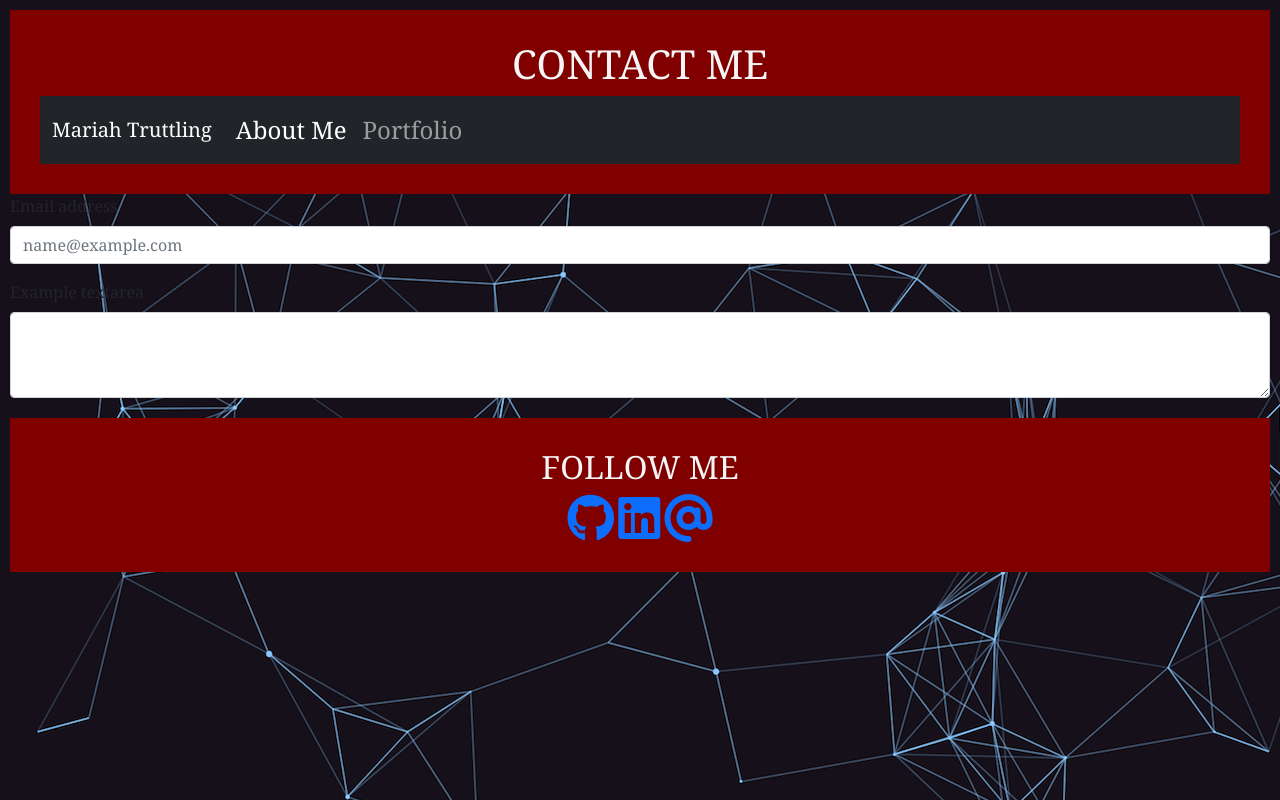
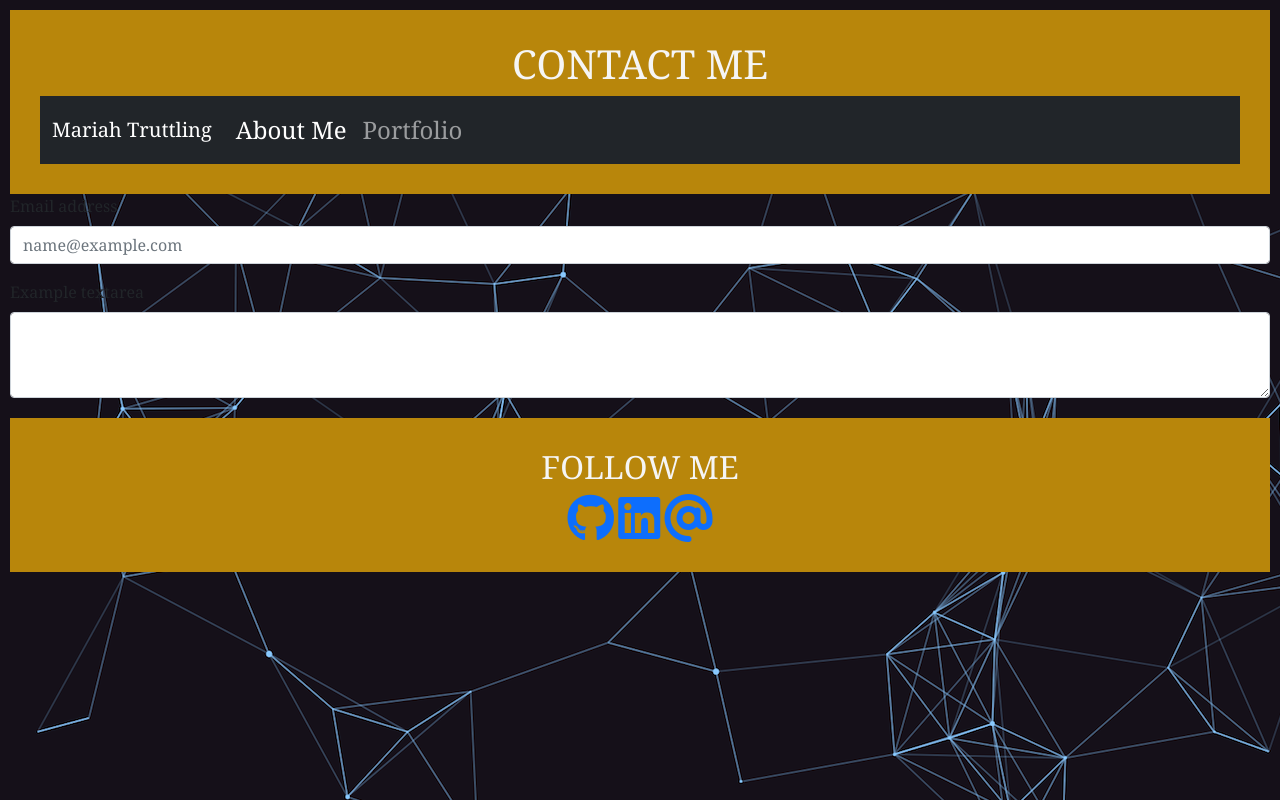
Before and after one commit to DespairGirl/New-Portfolio, a plain HTML site: page contact.html in a window 1280 px wide. Drawn offline with nearby package versions, Linux system fonts and the light colour scheme.

```diff
--- a/style/contact.css
+++ b/style/contact.css
@@ -12,7 +12,7 @@ body{
 .header{
     padding: 30px;
     text-align: center;
-    background: maroon;
+    background: darkgoldenrod;
     width: 100%;
     color:whitesmoke;
     font-size:x-large;
@@ -36,7 +36,7 @@ body{
     margin-top: 20px;
     padding: 30px;
     text-align: center;
-    background-color:maroon;
+    background-color:darkgoldenrod;
     width: 100%;
     color:whitesmoke;
 }
```
Also changed, not shown: projects.html (+1 -0 lines).
